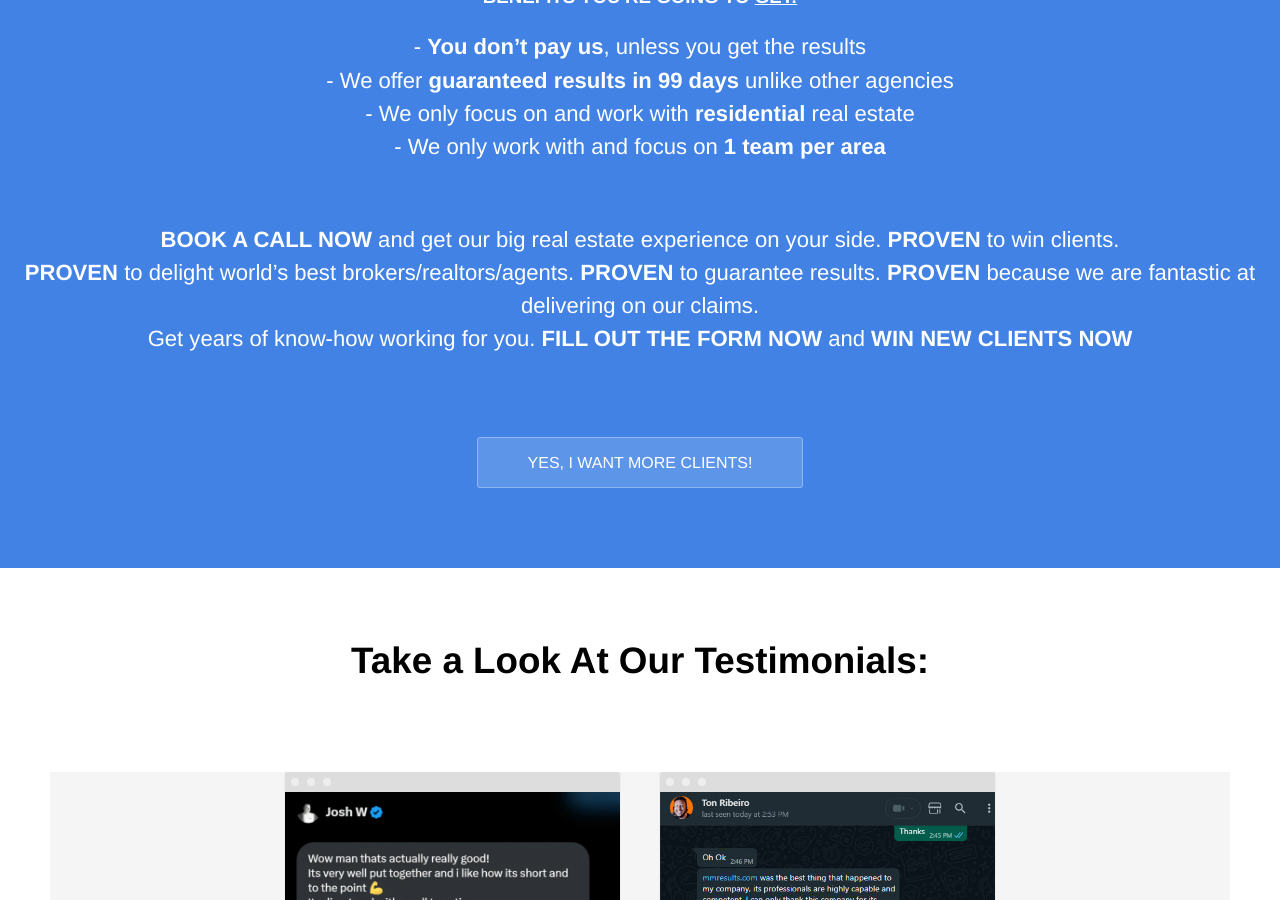
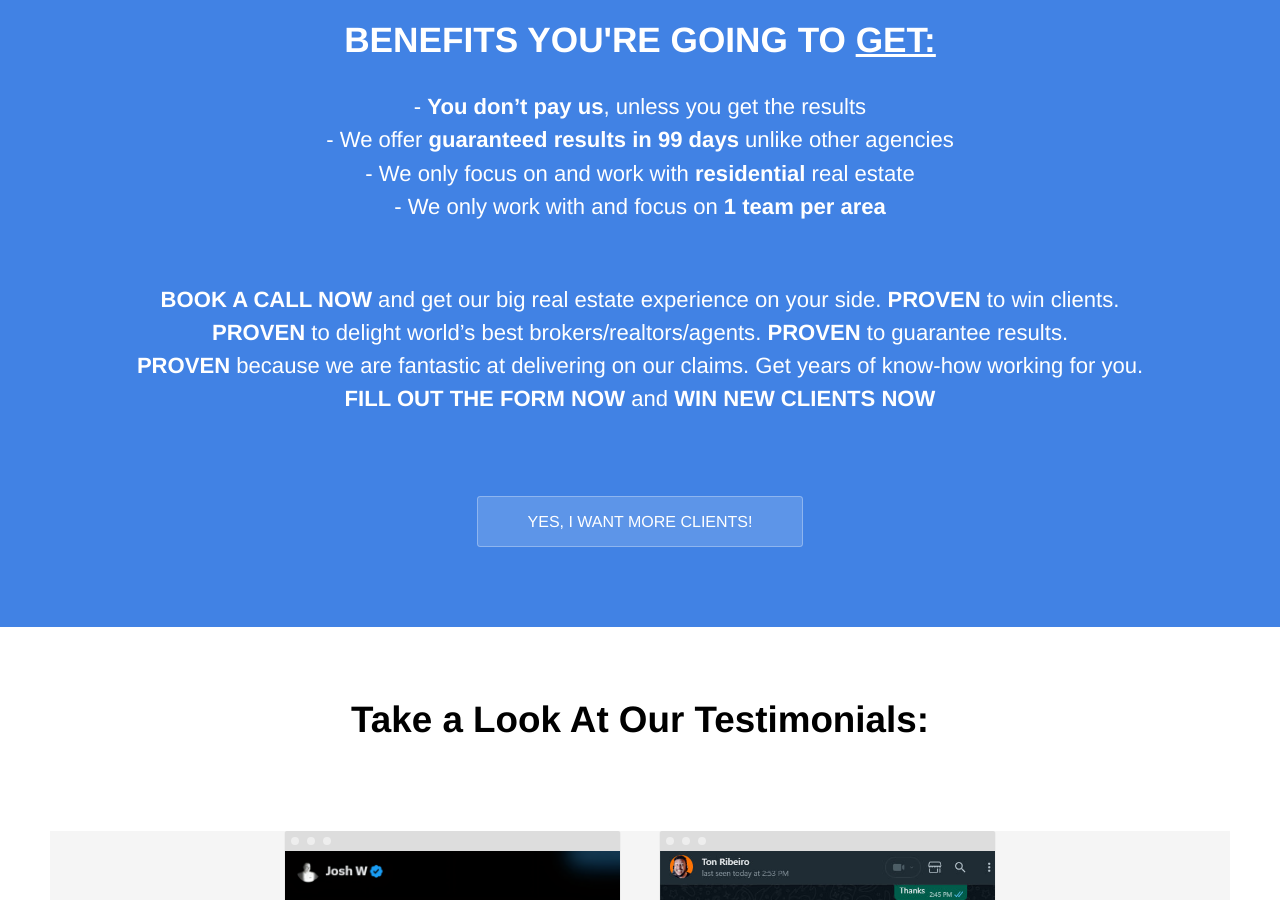
Before and after one commit to Huntinex/MMResults, a Jekyll site: the page built from index.html, in a window 1280 px wide and 900 px high, scrolled down 1934 px. Built offline with Jekyll 4.4.1, drawn with Linux system fonts in a browser that asks for light colours.

Commit message:
Update index.html

```diff
--- a/index.html
+++ b/index.html
@@ -51,12 +51,12 @@
 
 	</section></center>
 	<center class="hero"><br><br>
-			<h1 style="font-weight: 500;" class="editable" style="text-transform:uppercase">"OK... But Why Would I Choose You?"</h1>
+			<h2 style="font-weight: 500;" class="editable" style="text-transform:uppercase">"OK... But Why Would I Choose You?"</h2>
 			<br><br><small><br></small><br>
-<h1  style="font-weight: 950;" class="editable">			<strong><u>THE REALTOR / BROKER YOU’RE COMPETING AGAINST COULD BOOK ME.</u></strong></h1>
+<h2  style="font-weight: 950;" class="editable">			<strong><u>THE REALTOR / BROKER YOU’RE COMPETING AGAINST COULD BOOK ME.</u></strong></h2>
 <br><small><br></small><small><br></small><br>
 <h2><strong>DARE YOU TAKE THAT <u>RISK?</u></strong></h2><Br>
-		<h3><strong>BENEFITS YOU'RE GOING TO <u>GET:</u></strong></h3>
+		<h2><strong>BENEFITS YOU'RE GOING TO <u>GET:</u></strong></h2>
 <p style="line-height:150%;">
 - <b>You don’t pay us</b>, unless you get the results<br>
 - We offer <b>guaranteed results in 99 days</b> unlike other agencies<br>
@@ -64,8 +64,9 @@
 - We only work with and focus on <b>1 team per area</b><br>
 </p><br>
 <p style="line-height:150%;"><strong>BOOK A CALL NOW</strong> and get our big real estate experience on your side. <b>PROVEN</b> to win clients. <br>
-<b>PROVEN</b> to delight world’s best brokers/realtors/agents. <b>PROVEN</b> to guarantee results. <b>PROVEN</b> because we are fantastic at delivering on our claims.<Br>
-Get years of know-how working for you. <b>FILL OUT THE FORM NOW</b> and <b>WIN NEW CLIENTS NOW</b></p>
+<b>PROVEN</b> to delight world’s best brokers/realtors/agents. <b>PROVEN</b> to guarantee results. <br>
+<b>PROVEN</b> because we are fantastic at delivering on our claims. Get years of know-how working for you.<Br>
+<b>FILL OUT THE FORM NOW</b> and <b>WIN NEW CLIENTS NOW</b></p>
 			<br>
 
 				<div class="cta button alt"><a href="#call">YES, I WANT MORE CLIENTS!</a></div><small><br></small><small><br></small></center>
```
